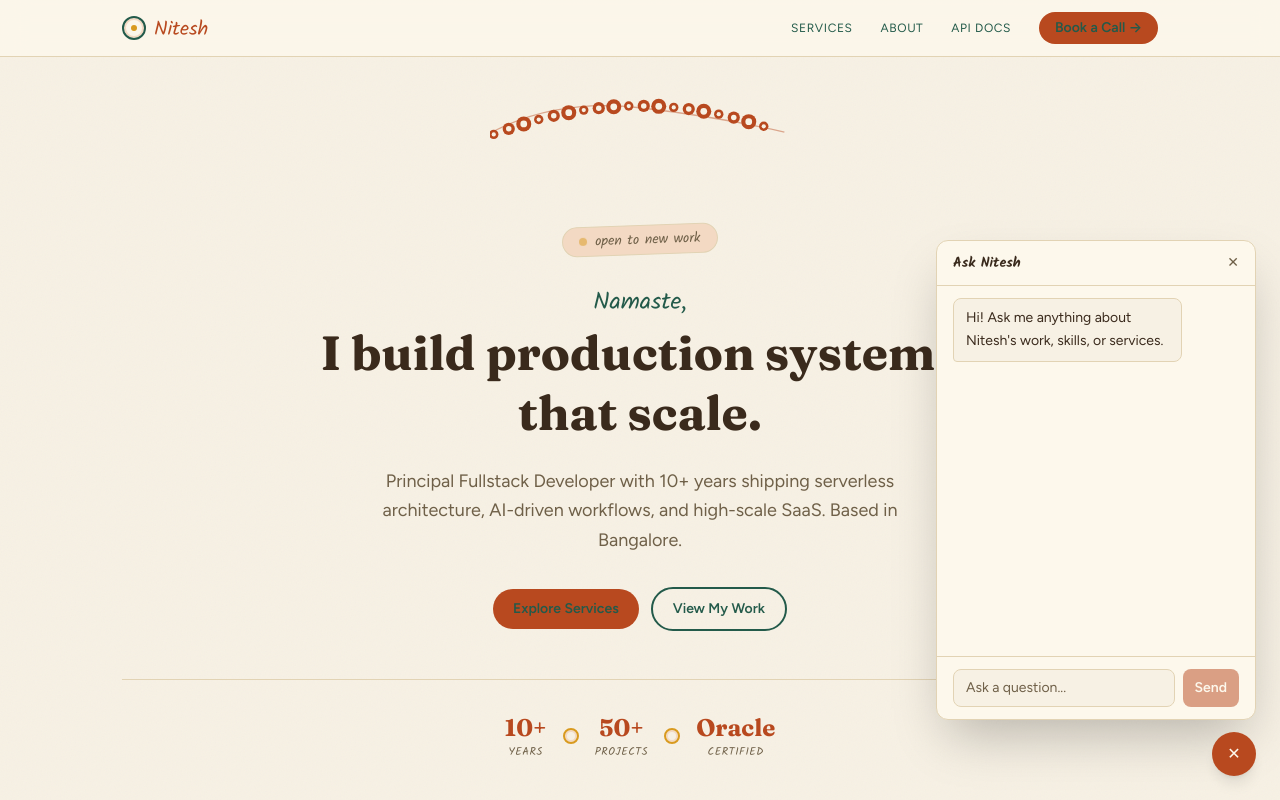
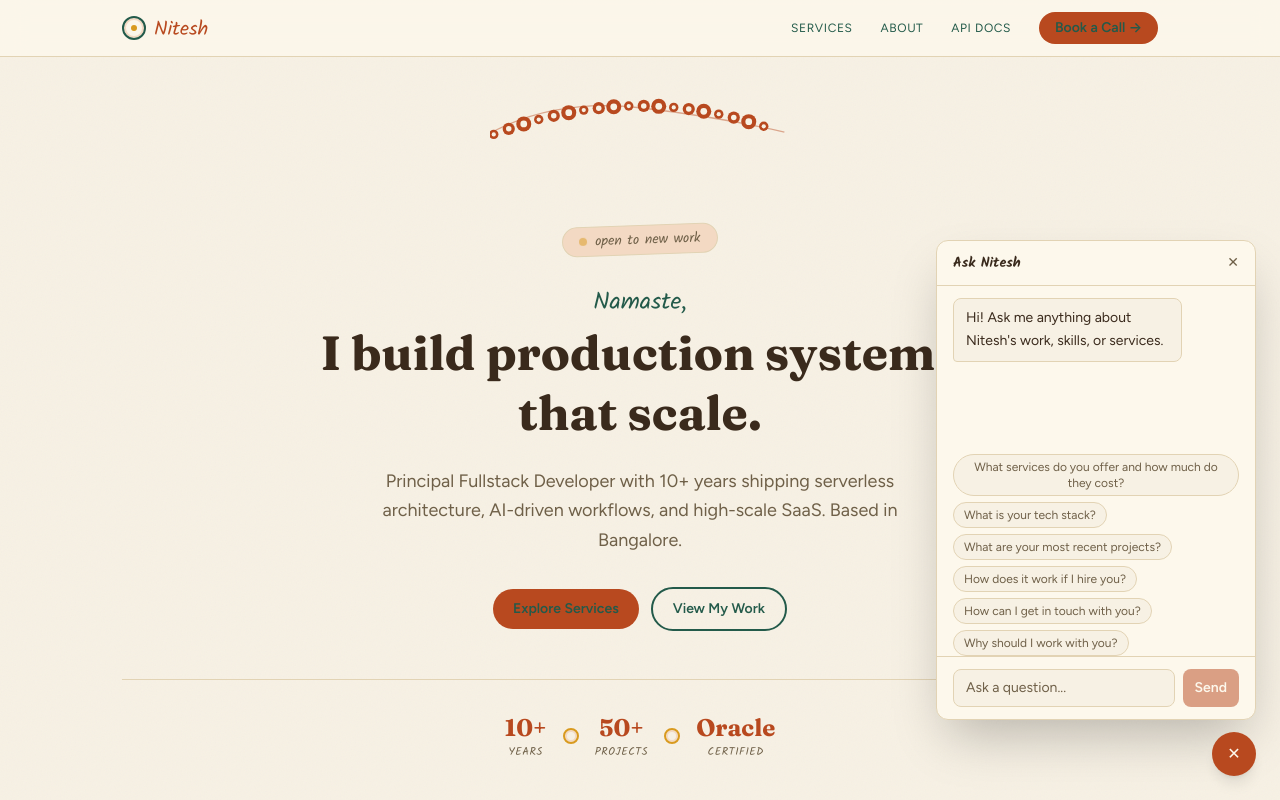
Before and after one commit to knee-tesh/initesh, a Next.js app: page / in a window 1280 px wide. Both pictures are taken after a click on the button "Open chat". Shown: the top 800 px of the page. Built offline with nearby package versions, Linux system fonts and the light colour scheme.

Commit message:
feat(chat): quick-question chips and page-tour action chips

```diff
--- a/src/components/chat/chat-widget.tsx
+++ b/src/components/chat/chat-widget.tsx
@@ -1,8 +1,19 @@
 'use client';
 
-import { useState, useRef, useEffect } from 'react';
+import { useState, useRef, useEffect, Fragment } from 'react';
+import { useRouter } from 'next/navigation';
 import Medallion from '@/components/shared/medallion';
 import { createSseState, parseSseChunk } from '@/lib/sse';
+import { parseTourTag } from '@/lib/tour-tag';
+import { quickQuestions } from '@/data/qaData';
+
+const PAGE_MAP: Record<string, { label: string; href: string }> = {
+  home: { label: 'Home', href: '/' },
+  services: { label: 'Services', href: '/services' },
+  about: { label: 'About', href: '/about' },
+  projects: { label: 'Projects', href: '/projects' },
+  contact: { label: 'Contact', href: '/contact' },
+};
 
 type Message = {
   role: 'user' | 'assistant';
@@ -11,6 +22,7 @@ type Message = {
 };
 
 export default function ChatWidget() {
+  const router = useRouter();
   const [isOpen, setIsOpen] = useState(false);
   const [messages, setMessages] = useState<Message[]>([
     { role: 'assistant', content: "Hi! Ask me anything about Nitesh's work, skills, or services.", tour: null },
@@ -86,7 +98,16 @@ export default function ChatWidget() {
         appendAssistant(delta);
       }
 
-      if (!full) {
+      if (full) {
+        const { slug, clean } = parseTourTag(full);
+        const tour = slug && PAGE_MAP[slug] ? { slug, label: PAGE_MAP[slug].label } : null;
+        setMessages(prev => {
+          const copy = prev.slice();
+          const last = copy[copy.length - 1];
+          if (last && last.role === 'assistant') copy[copy.length - 1] = { ...last, content: clean, tour };
+          return copy;
+        });
+      } else {
         setMessages(prev => [...prev.slice(0, -1), { role: 'assistant', content: 'Sorry, I could not generate a response.', tour: null }]);
       }
     } catch {
@@ -117,7 +138,8 @@ export default function ChatWidget() {
 
           <div className="flex-1 overflow-y-auto px-4 py-3 space-y-3">
             {messages.map((msg, i) => (
-              <div key={i} className={`flex ${msg.role === 'user' ? 'justify-end' : 'justify-start'}`}>
+              <Fragment key={i}>
+                <div className={`flex ${msg.role === 'user' ? 'justify-end' : 'justify-start'}`}>
                   <div
                     className={`max-w-[80%] px-3 py-2 rounded-lg text-sm leading-relaxed ${
                       msg.role === 'user'
@@ -135,9 +157,32 @@ export default function ChatWidget() {
                     )}
                   </div>
                 </div>
+                {msg.role === 'assistant' && msg.tour && (
+                  <button
+                    onClick={() => router.push(PAGE_MAP[msg.tour!.slug].href)}
+                    className="mt-2 block text-xs font-[family-name:var(--font-script)] text-teal hover:underline"
+                  >
+                    Go to {PAGE_MAP[msg.tour!.slug].label} →
+                  </button>
+                )}
+              </Fragment>
             ))}
             <div ref={messagesEndRef} />
           </div>
+
+          {messages.length === 1 && (
+            <div className="px-4 pt-2 flex flex-wrap gap-1.5">
+              {quickQuestions.map(q => (
+                <button
+                  key={q}
+                  onClick={() => handleSend(q)}
+                  className="text-xs text-stone bg-paper border border-hem rounded-full px-2.5 py-1 hover:text-teal hover:border-teal transition-colors"
+                >
+                  {q}
+                </button>
+              ))}
+            </div>
+          )}
 
           <div className="border-t border-hem px-4 py-3">
             <div className="flex gap-2">
--- /dev/null
+++ b/src/data/qaData.ts
@@ -0,0 +1,8 @@
+export const quickQuestions: string[] = [
+  'What services do you offer and how much do they cost?',
+  'What is your tech stack?',
+  'What are your most recent projects?',
+  'How does it work if I hire you?',
+  'How can I get in touch with you?',
+  'Why should I work with you?',
+];
```
Lines whose indentation alone changed are shown as unchanged.
